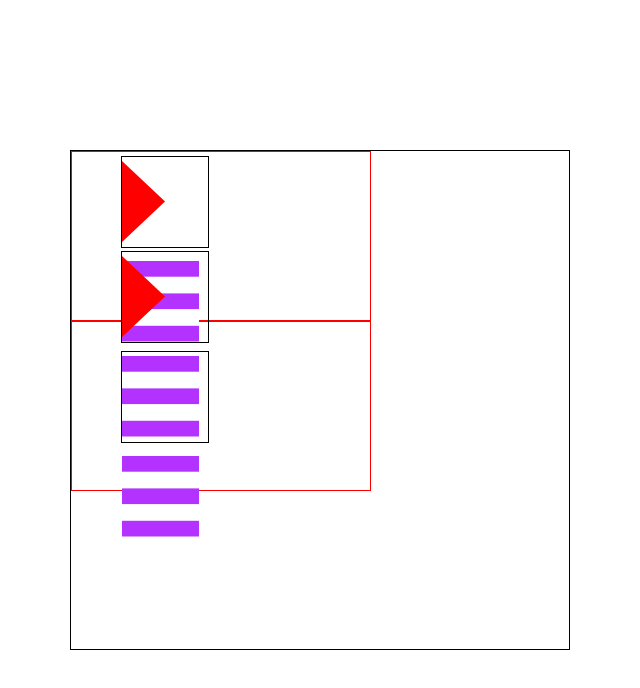
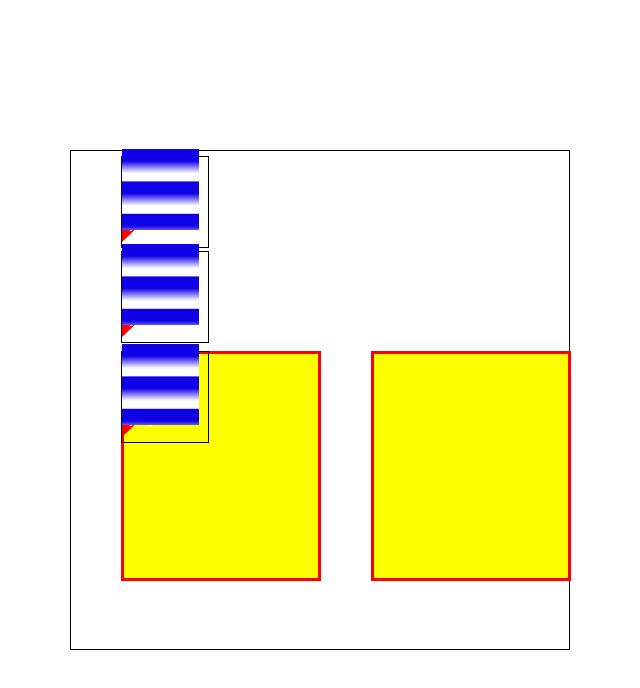
Before and after one commit to swnjama/Still-life-work, a plain HTML site: page index.html in a window 1280 px wide. Shown: the whole page, without its empty margins (320-960 px from the left). Drawn offline with Linux system fonts and the light colour scheme.

Commit message:
update 1 - more like shapes

```diff
--- a/index.html
+++ b/index.html
@@ -17,9 +17,20 @@
     border: 1px solid black;
   }
   .bustello {
-   	border: 1px solid red;
-    width: 300px;
-    height: 170px;
+   	border: 3px solid red;
+    width: 200px;
+    height: 230px;
+    background-color : yellow;
+  }
+  .left-bustello {
+    position: absolute;
+    top: 200px;
+    left: 50px;
+  }
+  .right-bustello {
+    position: absolute;
+    top: 200px;
+    left: 300px;
   }
   .cup {
     border: 1px solid black;
@@ -45,6 +56,7 @@
     width: 50%;
     height: 90%;
     background-color: red;
+    position: absolute;
     clip-path: polygon(0 0, 0% 100%, 100% 50%);
     transform: translate(0px, 5%)
   }
@@ -52,16 +64,20 @@
   	background-color : white ;
   	width: 45%;
   	height: 25%;
+    position : relative;
   	clip-path: polygon(50% 0%, 61% 35%, 98% 35%, 68% 57%,
       79% 91%, 50% 70%, 21% 91%, 32% 57%, 2% 35%, 39% 35%);
   	transform: translate(-2%, 54px)
   }
   .stripes {
-  	background-image: linear-gradient(#B432ff 49%, #feffff 50%);
+  	background-image: linear-gradient(#0f00e6 37%, #ffffff 75%);
     background-size: 100% 40%;
     width: 90%;
     height: 90%;
     position: absolute;
+    top: -8px;
+    left : 0px;
+  }
 
 
 
@@ -73,8 +89,8 @@
 
 <div class="frame">
   <div class="cafetera"></div>
-  <div class="bustello"></div>
-  <div class="bustello"></div>
+  <div class="bustello left-bustello"></div>
+  <div class="bustello right-bustello"></div>
   <div class="cup top-cup">
   	<div class="triangle"></div>
     	<div class="star"></div>
```
